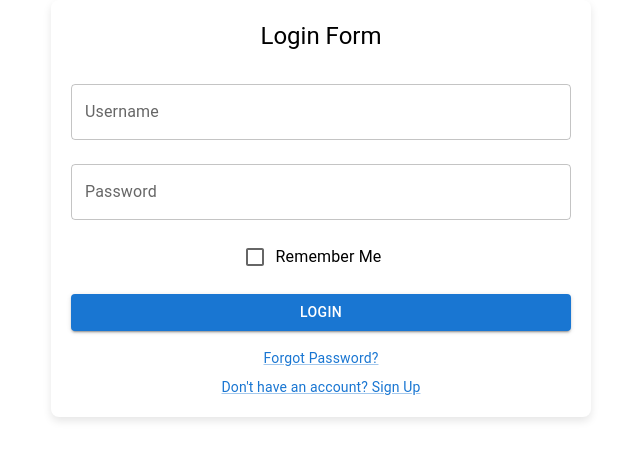
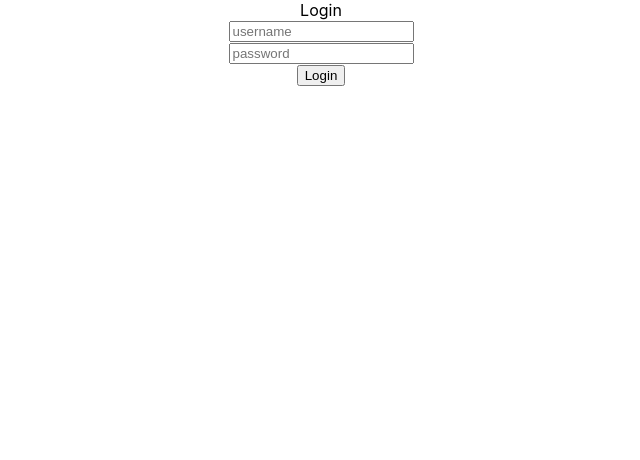
Before and after one commit to pmonda/Plan.ai, a React (Create React App) app in the folder dev/front/plan.io/: page / in a window 1280 px wide. Shown: the top 460 px of the page, without its empty margins (319-959 px from the left). Built offline with nearby package versions, Linux system fonts and the light colour scheme.

Commit message:
added basic login functionality

```diff
--- a/dev/front/plan.io/src/Login.css
+++ b/dev/front/plan.io/src/Login.css
@@ -0,0 +1,3 @@
+textarea {
+    resize: none;
+}
--- a/dev/front/plan.io/src/login.jsx
+++ b/dev/front/plan.io/src/login.jsx
@@ -1,90 +1,23 @@
-import { useForm } from 'react-hook-form';
-import TextField from '@mui/material/TextField';
-import Button from '@mui/material/Button';
-import FormControlLabel from '@mui/material/FormControlLabel';
-import Checkbox from '@mui/material/Checkbox';
-import Link from '@mui/material/Link';
-import Box from '@mui/material/Box';
-import Typography from '@mui/material/Typography';
+import { useState } from 'react';
+import './Login.css'
 
-const LoginForm = () => {
-  const {
-    register,
-    handleSubmit,
-    formState: { errors },
-  } = useForm();
+function checkPassword(password) {
+  if (password === "test") {
+    console.log("Login successful");
+  }
 
-  const onSubmit = (data) => {
-    // Add your login logic here using the data object
-    console.log('Login successful', data);
-  };
-
+}
+export default function Login() {
+  const [username, setUsername] = useState('');
+  const [password, setPassword] = useState('');
   return (
-    <Box
-      component="form"
-      onSubmit={handleSubmit(onSubmit)}
-      sx={{
-        maxWidth: '500px',
-        margin: 'auto',
-        padding: '20px',
-        borderRadius: '8px',
-        boxShadow: '0 4px 8px rgba(0,0,0,0.1)',
-        backgroundColor: 'white',
-      }}
-    >
-      <Typography variant="h5" component="div" sx={{ mb: 2 }}>
-        Login Form
-      </Typography>
-      <TextField
-        fullWidth
-        label="Username"
-        {...register('username', {
-          required: 'Username is required',
-          minLength: {
-            value: 3,
-            message: 'Username must be at least 3 characters',
-          },
-        })}
-        error={Boolean(errors.username)}
-        helperText={errors.username?.message}
-        margin="normal"
-      />
-      <TextField
-        fullWidth
-        type="password"
-        label="Password"
-        {...register('password', {
-          required: 'Password is required',
-          minLength: {
-            value: 6,
-            message: 'Password must be at least 6 characters',
-          },
-        })}
-        error={Boolean(errors.password)}
-        helperText={errors.password?.message}
-        margin="normal"
-        sx={{ mt: 2 }}
-      />
-      <FormControlLabel
-        control={<Checkbox {...register('rememberMe')} color="primary" />}
-        label="Remember Me"
-        sx={{ mt: 1, textAlign: 'left' }}
-      />
-      <Button type="submit" variant="contained" color="primary" fullWidth sx={{ mt: 2 }}>
-        Login
-      </Button>
-      <Box sx={{ mt: 2, textAlign: 'center' }}>
-        <Link href="#" variant="body2">
-          Forgot Password?
-        </Link>
-        <Box mt={1}>
-          <Link href="#" variant="body2">
-            Don't have an account? Sign Up
-          </Link>
-        </Box>
-      </Box>
-    </Box>
-  );
-};
-
-export default LoginForm;
+  <div>
+    Login
+    <br/>
+    <input id="user" value={username} onChange={(e) => setUsername(e.target.value)} placeholder="username"></input>
+    <br/>
+    <input id="pwd" value={password} onChange={(e) => setPassword(e.target.value)} placeholder="password"></input>
+    <br/>
+    <button onClick={checkPassword(password)}>Login</button>
+  </div>);
+}
```
